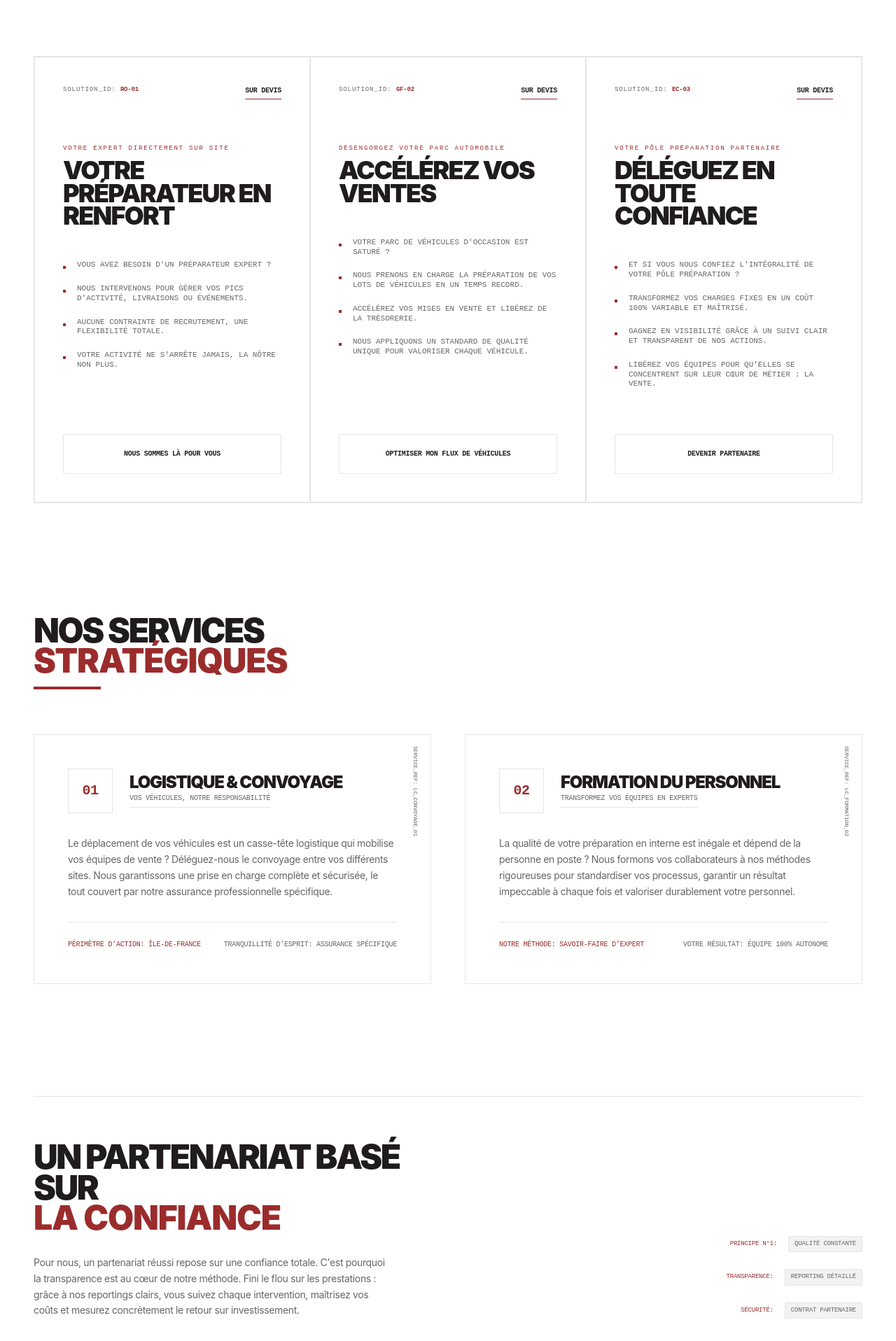
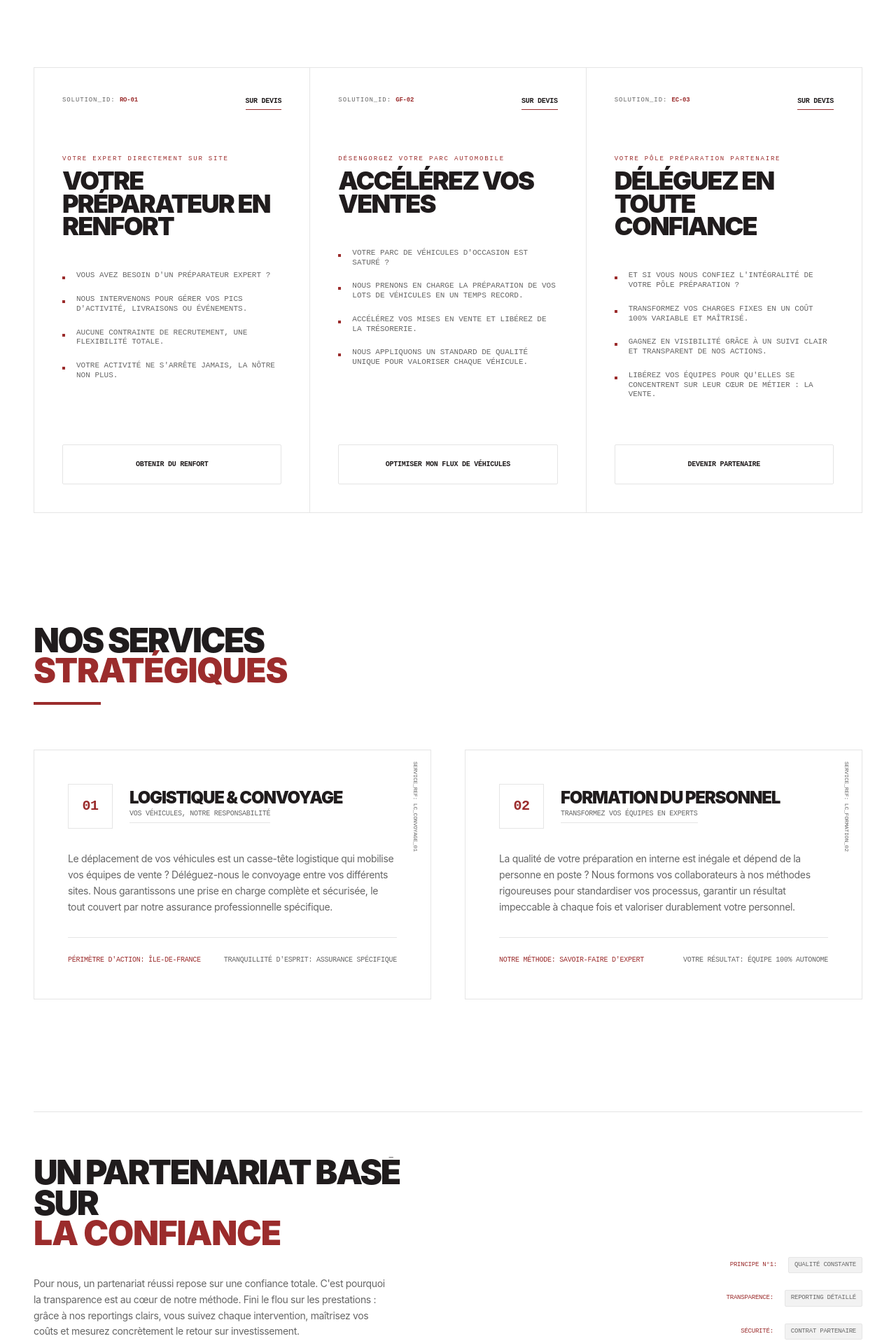
Before and after one commit to Teodev578/prepa_website, a Next.js app: page /services in a window 1280 px wide. Shown: the part 273-2189 px from the top of the page at 70% size. Built offline with nearby package versions, Linux system fonts and the light colour scheme.

Commit message:
refactor: enhance Services component animations with custom easing and optimized layout transitions

```diff
--- a/app/globals.css
+++ b/app/globals.css
@@ -33,8 +33,9 @@
   --card-foreground: #f2f2f2;
   --primary: #fe3333;
   /* Un rouge un peu plus vif en dark mode */
-  --border: #262626;
+  --border: #404040;
   --muted: #1a1a1a;
+  --muted-foreground: #C2C2C2;
 }
 
 @theme inline {
--- a/components/Services.tsx
+++ b/components/Services.tsx
@@ -2,24 +2,41 @@
 import React from 'react';
 import { motion } from 'framer-motion';
 
-// ... (les constantes de framer-motion restent les mêmes)
-const cubicBezier = [0.22, 1, 0.36, 1] as any;
-const fadeInUp = {
-    initial: { opacity: 0, y: 30 },
-    whileInView: { opacity: 1, y: 0 },
-    viewport: { once: true },
-    transition: { duration: 0.8, ease: cubicBezier }
+// === COURBES BÉZIER HAUT DE GAMME ===
+// Ressemble à "power4.out" de GSAP : Départ rapide, fin très douce et élégante
+const customEase = [0.16, 1, 0.3, 1] as [number, number, number, number];
+
+// === VARIANTS FRAMER MOTION ===
+// Pour faire une cascade (stagger) sur les grilles
+const containerVariants = {
+    hidden: { opacity: 0 },
+    show: {
+        opacity: 1,
+        transition: { staggerChildren: 0.15 } // Délai entre chaque carte
+    }
 };
 
-const maskReveal = {
-    initial: { clipPath: 'inset(100% 0 0 0)' },
-    whileInView: { clipPath: 'inset(0 0 0 0)' },
-    viewport: { once: true },
-    transition: { duration: 1.2, ease: cubicBezier }
+const itemVariants = {
+    hidden: { opacity: 0, y: 40 },
+    show: {
+        opacity: 1,
+        y: 0,
+        transition: { duration: 1, ease: customEase }
+    }
+};
+
+// Pour l'effet de texte qui se dévoile derrière un masque
+const textRevealVariants = {
+    hidden: { y: "100%", opacity: 0 },
+    show: {
+        y: "0%",
+        opacity: 1,
+        transition: { duration: 1.2, ease: customEase }
+    }
 };
 
 const Services = () => {
-    // === CONTENU MODIFIÉ AVEC LE NOUVEAU TON ===
+    // === DONNÉES ===
     const services = [
         {
             id: 'RO-01',
@@ -27,12 +44,12 @@ const Services = () => {
             subtitle: 'VOTRE EXPERT DIRECTEMENT SUR SITE',
             price: 'SUR DEVIS',
             details: [
-                ' Vous avez besoin d\'un préparateur expert ?',
+                'Vous avez besoin d\'un préparateur expert ?', // Espace en trop supprimé
                 'Nous intervenons pour gérer vos pics d\'activité, livraisons ou événements.',
                 'Aucune contrainte de recrutement, une flexibilité totale.',
                 'Votre activité ne s\'arrête jamais, la nôtre non plus.'
             ],
-            cta: 'NOUS SOMMES LÀ POUR VOUS'
+            cta: 'OBTENIR DU RENFORT' // CTA plus percutant
         },
         {
             id: 'GF-02',
@@ -63,45 +80,61 @@ const Services = () => {
     ];
 
     return (
-        // Le style de fond est déjà sémantique, c'est parfait
         <div className="bg-background text-foreground min-h-screen pt-32 pb-24">
 
             {/* Header Section */}
             <section className="px-6 md:px-12 mb-20 overflow-hidden">
                 <div className="max-w-7xl mx-auto">
+                    <div className="mb-4 flex items-center gap-4">
+                        {/* Ligne animée (se dessine de gauche à droite) */}
                         <motion.div
-                        initial={{ opacity: 0, x: -20 }}
+                            initial={{ scaleX: 0 }}
+                            whileInView={{ scaleX: 1 }}
+                            viewport={{ once: false }}
+                            transition={{ duration: 1, ease: customEase }}
+                            className="w-12 h-[1px] bg-primary origin-left"
+                        />
+                        <motion.span
+                            initial={{ opacity: 0, x: -10 }}
                             whileInView={{ opacity: 1, x: 0 }}
-                        viewport={{ once: true }}
-                        transition={{ duration: 0.8, ease: cubicBezier }}
-                        className="mb-4 flex items-center gap-4"
+                            viewport={{ once: false }}
+                            transition={{ duration: 0.8, delay: 0.2, ease: customEase }}
+                            className="text-label text-primary"
                         >
-                        <div className="w-12 h-[1px] bg-primary" />
-                        {/* CHANGÉ : Utilisation de la nouvelle classe .text-label */}
-                        <span className="text-label text-primary">FLEXIBILITÉ_RÉACTIVITÉ_RENTABILITÉ</span>
-                    </motion.div>
-                    {/* CHANGÉ : Utilisation de H1 et de .text-display pour une sémantique HTML et CSS parfaite */}
+                            FLEXIBILITÉ_RÉACTIVITÉ_RENTABILITÉ
+                        </motion.span>
+                    </div>
+                    {/* Conteneur avec overflow-hidden pour masquer le texte avant l'animation */}
+                    <div className="overflow-hidden py-2">
                         <motion.h1
-                        {...maskReveal}
+                            variants={textRevealVariants}
+                            initial="hidden"
+                            whileInView="show"
+                            viewport={{ once: false }}
                             className="text-display text-primary"
                         >
-                        NOS SERVICES <br />
+                            NOS SERVICES
                         </motion.h1>
+                    </div>
                 </div>
             </section>
 
-            {/* Fiches Techniques Grid */}
+            {/* Fiches Techniques Grid avec Staggering */}
             <section className="px-6 md:px-12 max-w-7xl mx-auto">
-                <div className="grid grid-cols-1 md:grid-cols-3 gap-0 border">
-                    {services.map((service, index) => (
+                <motion.div
+                    variants={containerVariants}
+                    initial="hidden"
+                    whileInView="show"
+                    viewport={{ once: false, margin: "-100px" }}
+                    className="grid grid-cols-1 md:grid-cols-3 gap-0 border-t border-l"
+                >
+                    {services.map((service) => (
                         <motion.article
+                            variants={itemVariants}
                             key={service.id}
-                            {...fadeInUp}
-                            transition={{ ...fadeInUp.transition, delay: index * 0.1 }}
-                            className="relative p-10 flex flex-col h-full bg-card border group hover:bg-muted transition-colors duration-300"
+                            className="relative p-10 flex flex-col h-full bg-card border-r border-b group hover:bg-muted transition-colors duration-300"
                         >
                             <div className="flex justify-between items-start mb-16">
-                                {/* Le style ici est très spécifique, on peut le laisser ou créer une classe .text-meta */}
                                 <div className="font-mono text-[9px] text-muted-foreground tracking-widest">
                                     SOLUTION_ID: <span className="text-primary font-bold">{service.id}</span>
                                 </div>
@@ -111,9 +144,7 @@ const Services = () => {
                             </div>
 
                             <div className="mb-12">
-                                {/* CHANGÉ : Utilisation de la classe .text-label */}
                                 <span className="text-label text-primary block mb-2">{service.subtitle}</span>
-                                {/* CHANGÉ : Utilisation de H2 et de la classe .text-card-title */}
                                 <h2 className="text-card-title text-foreground">{service.title}</h2>
                             </div>
 
@@ -121,34 +152,57 @@ const Services = () => {
                                 {service.details?.map((detail, idx) => (
                                     <li key={idx} className="flex items-start gap-4">
                                         <div className="w-1 h-1 bg-primary mt-2 shrink-0" />
-                                        {/* CHANGÉ : Utilisation de la classe .text-detail */}
                                         <span className="text-detail text-muted-foreground">{detail}</span>
                                     </li>
                                 ))}
                             </ul>
 
-                            {/* CHANGÉ : Utilisation de la classe .btn-primary */}
                             <button className="btn-primary">
                                 <span className="relative z-10">{service.cta}</span>
                             </button>
                         </motion.article>
                     ))}
-                </div>
+                </motion.div>
             </section>
 
             {/* Services Stratégiques */}
             <section className="px-6 md:px-12 mt-40 max-w-7xl mx-auto">
-                <motion.div {...fadeInUp} className="mb-16">
-                    <h3 className="text-5xl">NOS SERVICES <br /><span className="text-primary">STRATÉGIQUES</span></h3>
-                    <div className="w-24 h-1 bg-primary mt-4" />
+                <motion.div
+                    initial={{ opacity: 0, y: 30 }}
+                    whileInView={{ opacity: 1, y: 0 }}
+                    viewport={{ once: false }}
+                    transition={{ duration: 1, ease: customEase }}
+                    className="mb-16"
+                >
+                    <div className="overflow-hidden">
+                        <motion.h3
+                            variants={textRevealVariants}
+                            initial="hidden"
+                            whileInView="show"
+                            viewport={{ once: false }}
+                            className="text-section-title pb-2"
+                        >
+                            NOS SERVICES <br /><span className="text-primary">STRATÉGIQUES</span>
+                        </motion.h3>
+                    </div>
+                    <motion.div
+                        initial={{ scaleX: 0 }}
+                        whileInView={{ scaleX: 1 }}
+                        viewport={{ once: false }}
+                        transition={{ duration: 1, delay: 0.3, ease: customEase }}
+                        className="w-24 h-1 bg-primary mt-4 origin-left"
+                    />
                 </motion.div>
 
-                <div className="grid grid-cols-1 md:grid-cols-2 gap-12">
-                    {/* === CARTE MODIFIÉE : Logistique & Convoyage === */}
                 <motion.div
-                        {...fadeInUp}
-                        className="border-technical p-12 bg-card flex flex-col gap-8 relative overflow-hidden"
+                    variants={containerVariants}
+                    initial="hidden"
+                    whileInView="show"
+                    viewport={{ once: false, margin: "-100px" }}
+                    className="grid grid-cols-1 md:grid-cols-2 gap-12"
                 >
+                    {/* Logistique & Convoyage */}
+                    <motion.div variants={itemVariants} className="border-technical tech-corner p-12 bg-card flex flex-col gap-8 relative overflow-hidden">
                         <div className="absolute top-0 right-0 p-4 font-mono text-[8px] text-muted-foreground vertical-text uppercase">SERVICE_REF: LC_CONVOYAGE_01</div>
                         <div className="flex items-center gap-6">
                             <div className="w-16 h-16 border flex items-center justify-center font-mono text-xl text-primary font-bold">01</div>
@@ -160,18 +214,14 @@ const Services = () => {
                         <p className="font-sans text-sm text-muted-foreground leading-relaxed">
                             Le déplacement de vos véhicules est un casse-tête logistique qui mobilise vos équipes de vente ? Déléguez-nous le convoyage entre vos différents sites. Nous garantissons une prise en charge complète et sécurisée, le tout couvert par notre assurance professionnelle spécifique.
                         </p>
-                        <div className="mt-auto pt-6 border-t flex justify-between items-center font-mono text-[10px]">
+                        <div className="mt-auto pt-6 border-t flex justify-between items-center font-mono text-[10px] flex-wrap gap-2">
                             <span className="text-primary">PÉRIMÈTRE D'ACTION: ÎLE-DE-FRANCE</span>
                             <span className="text-muted-foreground">TRANQUILLITÉ D'ESPRIT: ASSURANCE SPÉCIFIQUE</span>
                         </div>
                     </motion.div>
 
-                    {/* === CARTE MODIFIÉE : Formation du Personnel === */}
-                    <motion.div
-                        {...fadeInUp}
-                        transition={{ delay: 0.2 }}
-                        className="border-technical p-12 bg-card flex flex-col gap-8 relative overflow-hidden"
-                    >
+                    {/* Formation du Personnel */}
+                    <motion.div variants={itemVariants} className="border-technical tech-corner p-12 bg-card flex flex-col gap-8 relative overflow-hidden">
                         <div className="absolute top-0 right-0 p-4 font-mono text-[8px] text-muted-foreground vertical-text uppercase">SERVICE_REF: LC_FORMATION_02</div>
                         <div className="flex items-center gap-6">
                             <div className="w-16 h-16 border flex items-center justify-center font-mono text-xl text-primary font-bold">02</div>
@@ -183,39 +233,60 @@ const Services = () => {
                         <p className="font-sans text-sm text-muted-foreground leading-relaxed">
                             La qualité de votre préparation en interne est inégale et dépend de la personne en poste ? Nous formons vos collaborateurs à nos méthodes rigoureuses pour standardiser vos processus, garantir un résultat impeccable à chaque fois et valoriser durablement votre personnel.
                         </p>
-                        <div className="mt-auto pt-6 border-t flex justify-between items-center font-mono text-[10px]">
+                        <div className="mt-auto pt-6 border-t flex justify-between items-center font-mono text-[10px] flex-wrap gap-2">
                             <span className="text-primary">NOTRE MÉTHODE: SAVOIR-FAIRE D'EXPERT</span>
                             <span className="text-muted-foreground">VOTRE RÉSULTAT: ÉQUIPE 100% AUTONOME</span>
                         </div>
                     </motion.div>
-                </div>
+                </motion.div>
             </section>
 
             {/* Notre Engagement Partenaire */}
-            <section className="px-6 md:px-12 mt-40 max-w-7xl mx-auto">
+            <section className="px-6 md:px-12 mt-40 max-w-7xl mx-auto overflow-hidden">
                 <div className="border-t pt-16 grid grid-cols-1 md:grid-cols-2 gap-16 items-end">
-                    <motion.div {...fadeInUp}>
-                        {/* === TITRE MODIFIÉ === */}
-                        <h3 className="text-5xl mb-8">UN PARTENARIAT BASÉ SUR <br /> <span className="text-primary">LA CONFIANCE</span></h3>
-                        {/* === DESCRIPTION MODIFIÉE === */}
-                        <p className="font-sans text-muted-foreground text-sm max-w-lg leading-relaxed">
+                    <div>
+                        <div className="overflow-hidden mb-8">
+                            <motion.h3
+                                variants={textRevealVariants}
+                                initial="hidden"
+                                whileInView="show"
+                                viewport={{ once: false }}
+                                className="text-section-title pb-2"
+                            >
+                                UN PARTENARIAT BASÉ SUR <br /> <span className="text-primary">LA CONFIANCE</span>
+                            </motion.h3>
+                        </div>
+                        <motion.p
+                            initial={{ opacity: 0, y: 20 }}
+                            whileInView={{ opacity: 1, y: 0 }}
+                            viewport={{ once: false }}
+                            transition={{ duration: 1, delay: 0.2, ease: customEase }}
+                            className="font-sans text-muted-foreground text-sm max-w-lg leading-relaxed"
+                        >
                             Pour nous, un partenariat réussi repose sur une confiance totale. C'est pourquoi la transparence est au cœur de notre méthode. Fini le flou sur les prestations : grâce à nos reportings clairs, vous suivez chaque intervention, maîtrisez vos coûts et mesurez concrètement le retour sur investissement.
-                        </p>
-                    </motion.div>
-                    {/* === TAGS MODIFIÉS === */}
-                    <motion.div {...fadeInUp} className="flex flex-col md:items-end gap-6 font-mono text-[9px] text-muted-foreground uppercase tracking-[0.2em]">
-                        <div className="flex items-center gap-4">
+                        </motion.p>
+                    </div>
+
+                    {/* Les tags arrivent en cascade sur le côté */}
+                    <motion.div
+                        variants={containerVariants}
+                        initial="hidden"
+                        whileInView="show"
+                        viewport={{ once: false, margin: "-50px" }}
+                        className="flex flex-col md:items-end gap-6 font-mono text-[9px] text-muted-foreground uppercase tracking-[0.2em]"
+                    >
+                        <motion.div variants={itemVariants} className="flex items-center gap-4">
                             <span className="text-primary">PRINCIPE N°1:</span>
                             <span className="bg-muted px-2 py-1 border rounded-[var(--radius)]">QUALITÉ CONSTANTE</span>
-                        </div>
-                        <div className="flex items-center gap-4">
+                        </motion.div>
+                        <motion.div variants={itemVariants} className="flex items-center gap-4">
                             <span className="text-primary">TRANSPARENCE:</span>
                             <span className="bg-muted px-2 py-1 border rounded-[var(--radius)]">REPORTING DÉTAILLÉ</span>
-                        </div>
-                        <div className="flex items-center gap-4">
+                        </motion.div>
+                        <motion.div variants={itemVariants} className="flex items-center gap-4">
                             <span className="text-primary">SÉCURITÉ:</span>
                             <span className="bg-muted px-2 py-1 border rounded-[var(--radius)]">CONTRAT PARTENAIRE</span>
-                        </div>
+                        </motion.div>
                     </motion.div>
                 </div>
             </section>
```
Lines whose indentation alone changed are shown as unchanged.
